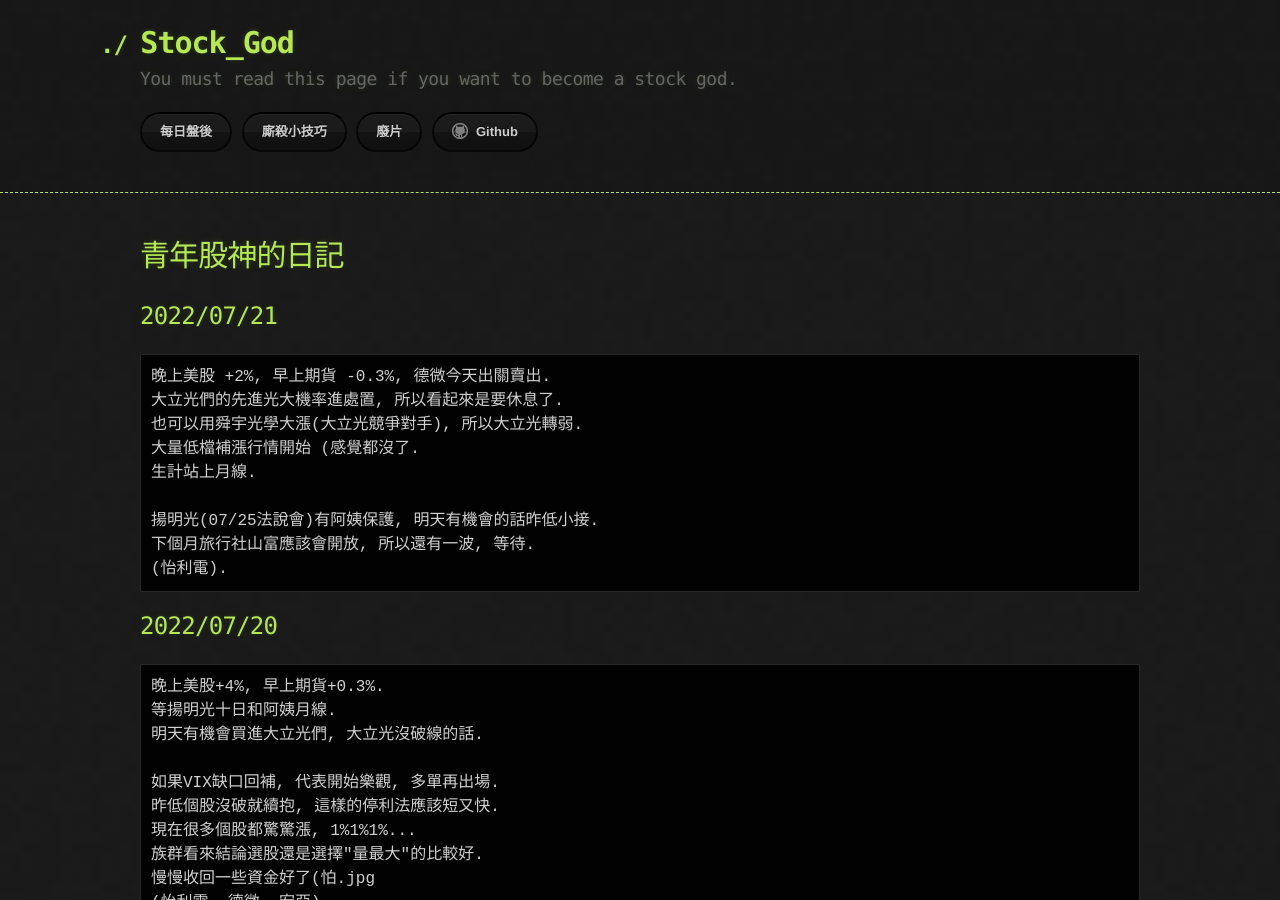
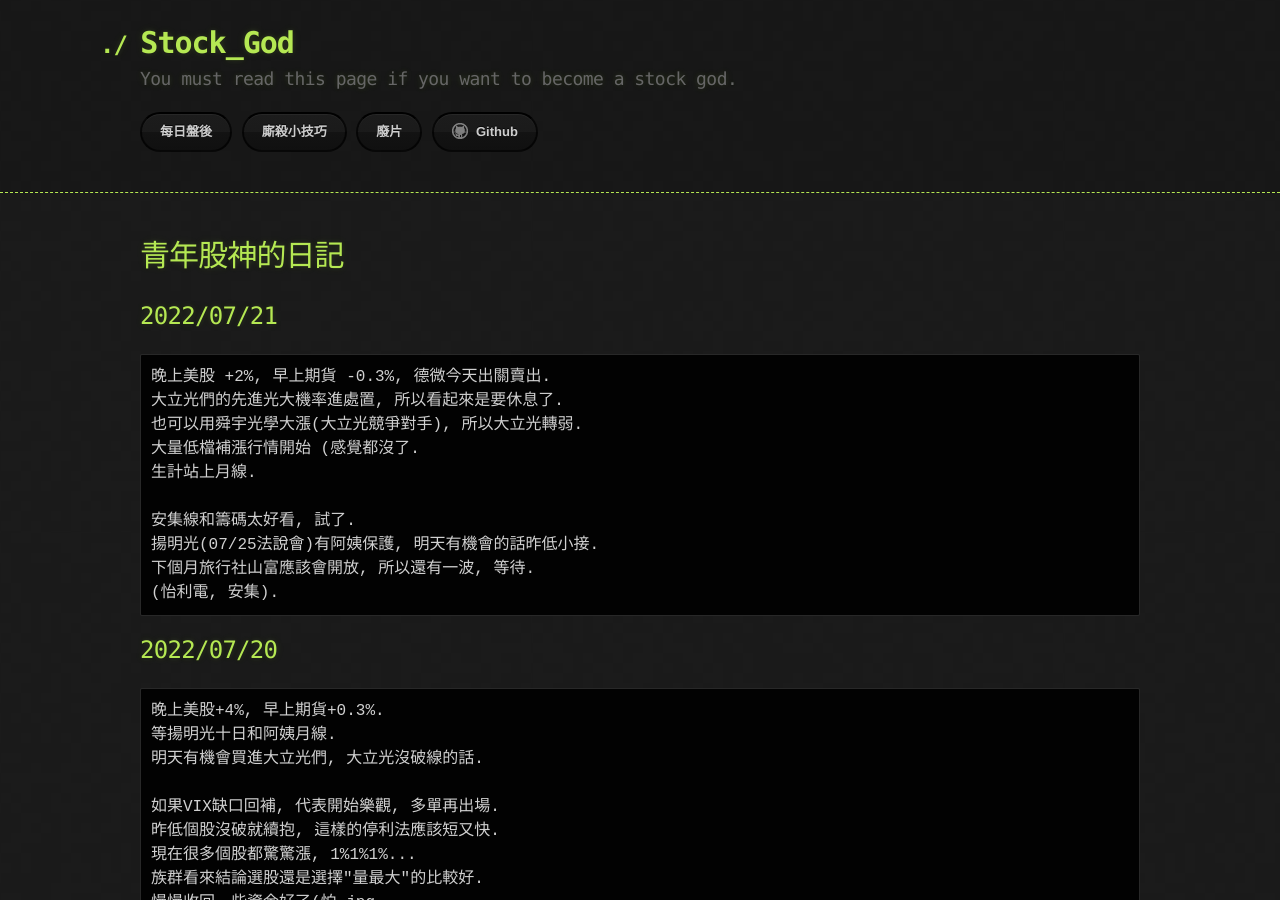
Before and after one commit to lepg5487/Stock_God, a Jekyll site: the page built from index.md, in a window 1280 px wide and 900 px high. Built offline with Jekyll 4.4.1, drawn with Linux system fonts in a browser that asks for light colours; our own code applies the rules of GitHub Pages for plain Markdown files.

Commit message:
Update index.md

````diff
--- a/index.md
+++ b/index.md
@@ -11,9 +11,10 @@ layout: testlayouts
 大量低檔補漲行情開始 (感覺都沒了.
 生計站上月線.
 
+安集線和籌碼太好看, 試了.
 揚明光(07/25法說會)有阿姨保護, 明天有機會的話昨低小接.
 下個月旅行社山富應該會開放, 所以還有一波, 等待.
-(怡利電).
+(怡利電, 安集).
 ```
 
 ## 2022/07/20
````
